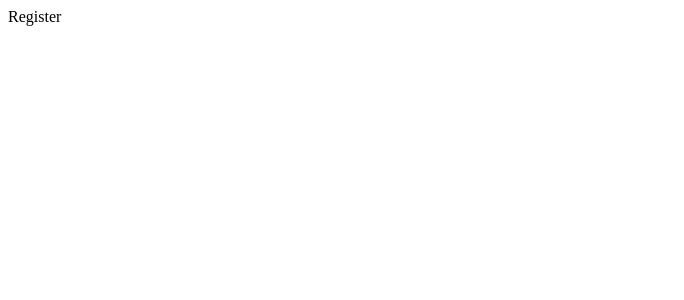
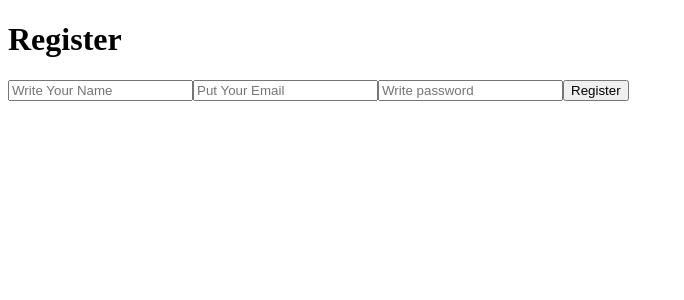
Before and after one commit to Tomoko-hub/shoppingSiteFrontend, a React (Create React App) app: page /user/register in a window 1280 px wide. Shown: the top 300 px of the page, without its empty margins (0-684 px from the left). Built offline with nearby package versions, Linux system fonts and the light colour scheme.

Commit message:
edit login.jsx and register.jsx

```diff
--- a/src/pages/user/Login.jsx
+++ b/src/pages/user/Login.jsx
@@ -1,8 +1,56 @@
 import React from 'react'
+import { useState } from 'react'
 
 const Login = () => {
+  const [email, setEmail] = useState("")
+  const [password, setPassword] = useState("")
+
+  const handleSubmit = async(event)=> {
+    event.preventDefault()
+  }
+  try {
+    const response = fetch("http://localhost:5000/user/login", {
+      method: "POST",
+      headers: {
+        "Accept": "application/json",
+        "Content-Type": "application/json"
+      },
+      body: JSON.stringify({
+        email: email,
+        password: password
+      })
+    })
+    const jsonResponse = response.json()
+    alert(jsonResponse.message)
+  }
+  catch(err){
+    alert("Failed to login..")
+  }
+
+
   return (
-    <div>login</div>
+    <div>
+      <p>login</p>
+      <form onSubmit={handleSubmit}>
+        <input
+          value={email}
+          onChange={
+            (event)=> {
+              setEmail(event.target.value)
+            }
+          }
+          type="text" name="email" placeholder='Put your email address.' required />
+        <input
+          value={password}
+          onChange={
+            (event)=> {
+              setPassword(event.target.value)
+            }
+          }
+          type="text" name="password" placeholder='Put your password' required />
+        <button>Login</button>
+      </form>
+    </div>
   )
 }
 
--- a/src/pages/user/Register.jsx
+++ b/src/pages/user/Register.jsx
@@ -1,9 +1,61 @@
 import React from 'react'
+import { useState } from 'react'
 
 const Register = () => {
+  const [name, setName] = useState("")
+  const [email, setEmail] = useState("")
+  const [password, setPassword] = useState("")
+
+  const handleSubmit =async(event)=> {
+    event.preventDefault()
+    try{
+      const response = await fetch("http://localhost:5000/user/register", {
+        method: "POST",
+        headers: {
+          "Accept": "application/json",
+          "Content-Type": "application/json"
+        },
+        body:JSON.stringify({
+          name: name,
+          email: email,
+          password: password
+        })
+      })
+      const jsonResponse = await response.json()
+      alert(jsonResponse.message)
+    }
+    catch(err){
+      alert('Failed to register your info..')
+    }
+  }
   return (
     <div>
-      Register
+      <h1>Register</h1>
+      <form onSubmit={handleSubmit}>
+        <input
+          value={name}
+          onChange={
+          (event)=> setName(event.target.value)
+        }
+          type="text" name="name" placeholder='Write Your Name' required
+         />
+          <input
+            value={email}
+            onChange={
+              (event)=> setEmail(event.target.value)
+            }
+            type="text" name="email" placeholder='Put Your Email' required />
+          <input
+            value={password}
+            onChange={
+              (event)=> setPassword(event.target.value)
+            }
+            type="text"
+            name="password"
+            placeholder='Write password' required />
+
+        <button>Register</button>
+      </form>
     </div>
   )
 }
```
